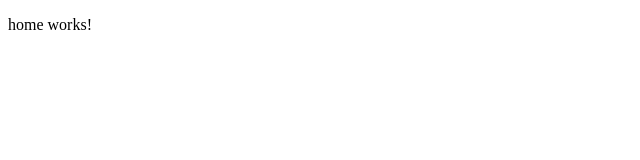
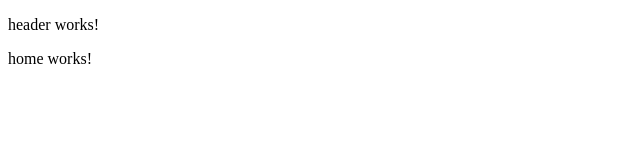
Before and after one commit to layzafloriano/teste-doghero, an Angular app: page / in a window 1280 px wide. Shown: the top 160 px of the page, without its empty margins (0-640 px from the left). Built offline with nearby package versions, Linux system fonts and the light colour scheme.

Commit message:
adding header component in home

```diff
--- a/src/app/pages/home/home.component.html
+++ b/src/app/pages/home/home.component.html
@@ -1 +1,2 @@
+<app-header></app-header>
 <p>home works!</p>
--- a/src/app/pages/home/home.module.ts
+++ b/src/app/pages/home/home.module.ts
@@ -1,13 +1,15 @@
 import { NgModule } from '@angular/core';
 import { CommonModule } from '@angular/common';
 import { HomeComponent } from './home.component';
+import { ComponentsModule } from 'src/app/components/components.module';
 
 
 
 @NgModule({
   declarations: [HomeComponent],
   imports: [
-    CommonModule
+    CommonModule,
+    ComponentsModule
   ]
 })
 export class HomeModule { }
```
